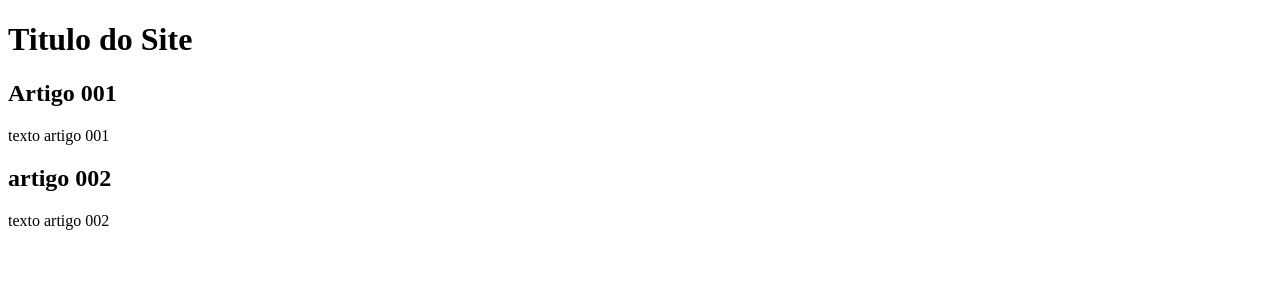
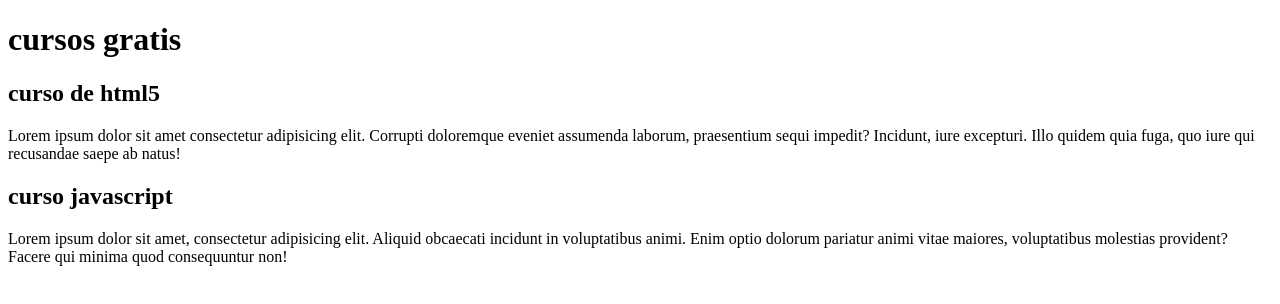
Before and after one commit to DanielliMoya/projeto-site, a plain HTML site: page index.html in a window 1280 px wide. Drawn offline with Linux system fonts and the light colour scheme.

Commit message:
comecei a escrever o conteudo

```diff
--- a/index.html
+++ b/index.html
@@ -9,16 +9,16 @@
 <body>
     <main>
         <header>
-            <h1>Titulo do Site</h1>
+            <h1>cursos gratis</h1>
          </header>
             <article>
-                <h2>Artigo 001</h2>
+                <h2>curso de html5</h2>
             </article>
-            <p>texto artigo 001</p>
+            <p>Lorem ipsum dolor sit amet consectetur adipisicing elit. Corrupti doloremque eveniet assumenda laborum, praesentium sequi impedit? Incidunt, iure excepturi. Illo quidem quia fuga, quo iure qui recusandae saepe ab natus!</p>
 
         <article>
-            <h2>artigo 002</h2>
-            <p> texto artigo 002</p>
+            <h2>curso javascript</h2>
+            <p> Lorem ipsum dolor sit amet, consectetur adipisicing elit. Aliquid obcaecati incidunt in voluptatibus animi. Enim optio dolorum pariatur animi vitae maiores, voluptatibus molestias provident? Facere qui minima quod consequuntur non!</p>
         </article>
     </main>
 
```
